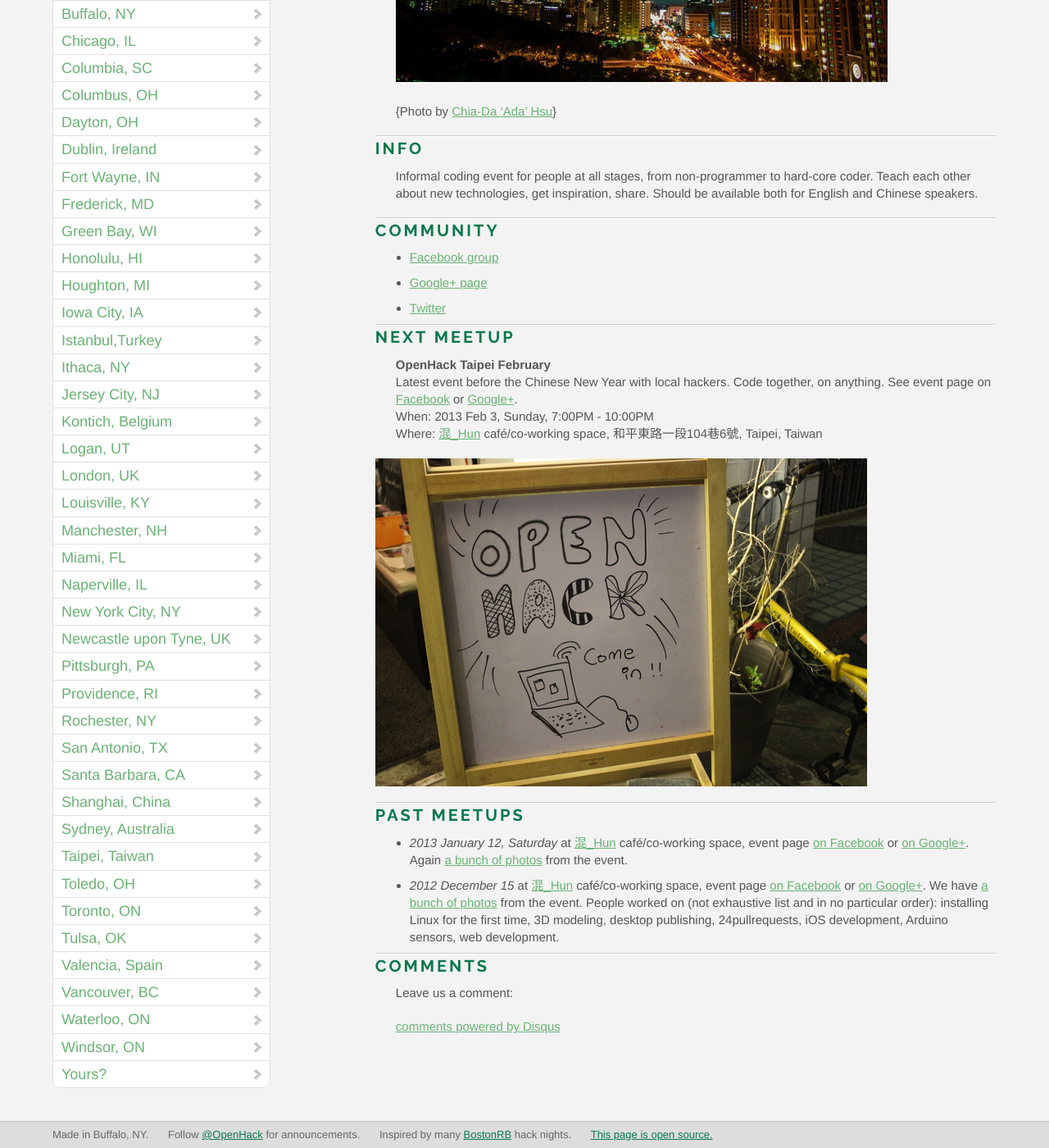
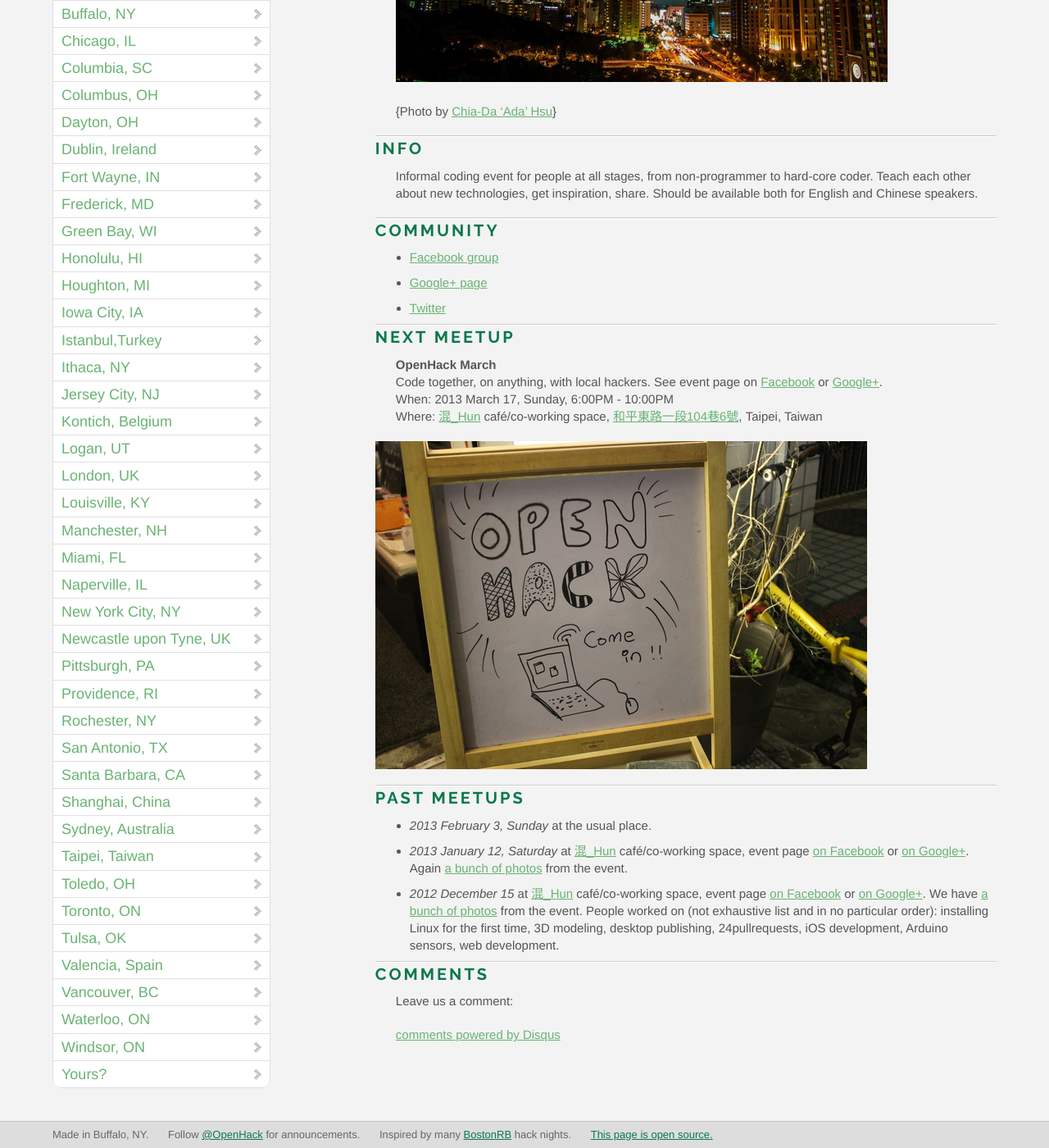
Before and after one commit to OpenHack/openhack.github.com, a Jekyll site: the page built from taipei/index.markdown, in a window 1280 px wide and 1400 px high, scrolled down 514 px. Shown: the whole window at 82% size. Built offline with Jekyll 4.4.1, drawn with Linux system fonts in a browser that asks for light colours; nearby versions of some CDN libraries; Markdown is read by kramdown in place of the engine named in the settings; comment, search, counter and statistics services are not loaded.

Commit message:
Taipei: create March event

```diff
--- a/taipei/index.markdown
+++ b/taipei/index.markdown
@@ -24,20 +24,20 @@ for English and Chinese speakers.
 ### Next meetup
 
 <div class="vevent">
- <p><strong class="summary">OpenHack Taipei February</strong><br>
- <span class="description">Latest event before the Chinese New Year with local hackers. Code together, on anything. See event page on <a href="https://www.facebook.com/events/405904459495612/">Facebook</a> or <a href="https://plus.google.com/b/115727541741204190730/events/cv5pghpcpnl6ed1h4a2bprapagg">Google+</a>.</span><br>
+ <p><strong class="summary">OpenHack March</strong><br>
+ <span class="description">Code together, on anything, with local hackers.  See event page on <a href="https://www.facebook.com/events/509444522441279/">Facebook</a> or <a href="https://plus.google.com/events/ctboursfcc0unt3c2dtp9cd7upg">Google+</a>.</span><br>
  When:
    <span class="dtstart">
-      2013 Feb 3, Sunday, 7:00PM<span class="value-title" title="2013-02-03T19:00+08:00"></span>
+      2013 March 17, Sunday, 6:00PM<span class="value-title" title="2013-03-17T18:00+08:00"></span>
    </span>-
    <span class="dtend">
-      10:00PM<span class="value-title" title="2013-02-03T22:00+08:00"></span>
+      10:00PM<span class="value-title" title="2013-03-17T22:00+08:00"></span>
    </span><br>
   Where:
    <span class="location vcard">
       <span class="fn org"><a href="https://www.facebook.com/pages/%E6%B7%B7_hun/289420404471011">混_Hun</a> café/co-working space</span>,
       <span class="adr">
-         <span class="street-address">和平東路一段104巷6號</span>,
+         <a href="https://plus.google.com/117628452150644414037/about"><span class="street-address">和平東路一段104巷6號</span></a>,
          <span class="locality">Taipei</span>,
          <span class="country">Taiwan</span>
       </span>
@@ -58,6 +58,7 @@ for English and Chinese speakers.
 
 ### Past meetups
 
+* *2013 February 3, Sunday* at the usual place.
 * *2013 January 12, Saturday* at [混_Hun][hun] café/co-working space, event page [on Facebook][meetup2fb] or [on Google+][meetup2gp]. Again [a bunch of photos](https://plus.google.com/b/115727541741204190730/photos/115727541741204190730/albums/5832504112078932049) from the event.
 * *2012 December 15* at [混_Hun][hun] café/co-working space, event page [on Facebook][meetup1fb] or [on Google+][meetup1gp]. We have [a bunch of photos](https://plus.google.com/photos/116948925972911973649/albums/5822326740327191329) from the event. People worked on (not exhaustive list and in no particular order): installing Linux for the first time, 3D modeling, desktop publishing, 24pullrequests, iOS development, Arduino sensors, web development.
 
```
